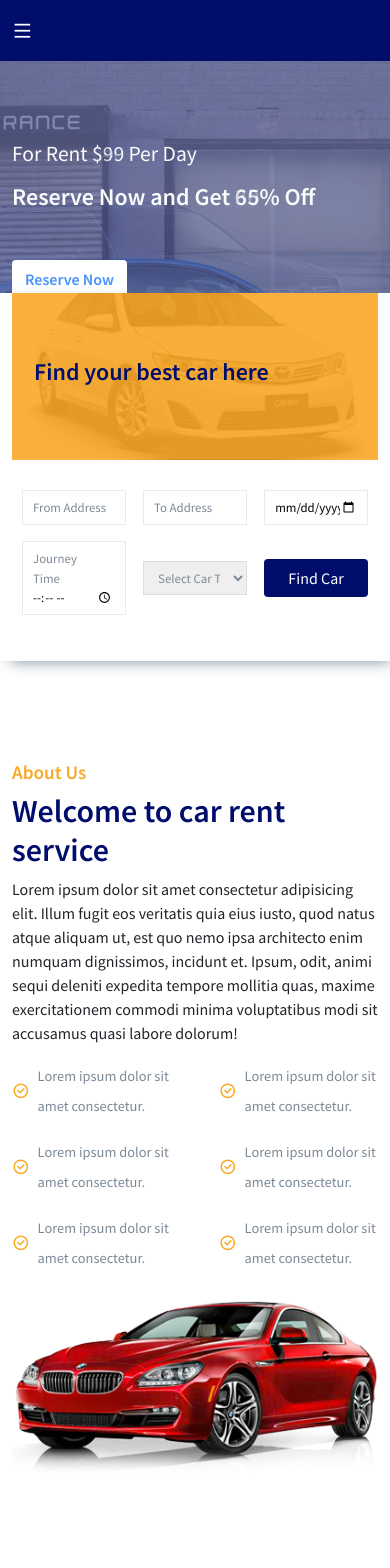
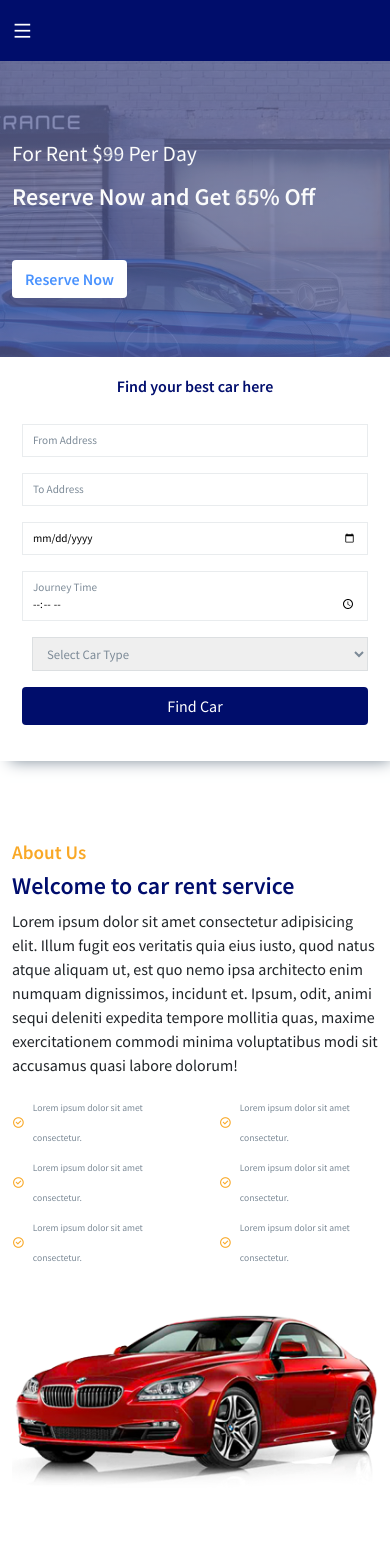
Before and after one commit to webdevifti/react-car-rental-website, a React (Create React App) app: page /home in a window 390 px wide. Shown: the top 1568 px of the page. Built offline with nearby package versions, Linux system fonts and the light colour scheme.

Commit message:
responsiveness

```diff
--- a/src/components/UI/AboutSection.jsx
+++ b/src/components/UI/AboutSection.jsx
@@ -6,7 +6,7 @@ import aboutImg from '../../assets/all-images/cars-img/bmw-offer.png';
 
 const AboutSection = () => {
   return (
-    <section>
+    <section className='about__section'>
         <Container>
             <Row>
                 <Col lg="6" md="6">
--- a/src/components/UI/BecomeDriverSection.jsx
+++ b/src/components/UI/BecomeDriverSection.jsx
@@ -7,7 +7,7 @@ const BecomeDriverSection = () => {
     <section className='become__driver'>
         <Container>
             <Row>
-                <Col lg="6" md="6" sm="12">
+                <Col lg="6" md="6" sm="12" className='become__driver-img'>
                     <img src={driverImg} alt="" className='w-100' />
                 </Col>
                 <Col lg="6" md="6" sm="12">
--- a/src/components/UI/BlogList.jsx
+++ b/src/components/UI/BlogList.jsx
@@ -16,7 +16,7 @@ const BlogList = () => {
 const BlogItem = ({ item }) => {
     const {imgUrl,title,slug,author,date,description,time} = item
 
-    return <Col lg="4" md="4" sm="6">
+    return <Col lg="4" md="4" sm="6" className='blog__item__boxs'>
         <div className="blog__item">
             <img src={imgUrl} alt="" className='w-100' />
             <div className="blog__info">
--- a/src/styles/about-section.css
+++ b/src/styles/about-section.css
@@ -5,3 +5,31 @@
     color: #f9a826;
     font-size: 1.1rem;
 }
+
+@media only screen  and (max-width: 992px){
+    .about__section-content h2{
+        font-size: 1.5rem;
+    }
+    .about__section-item{
+        column-gap: 3rem;
+    }
+    .about__section-item p{
+        font-size: 0.6rem;
+        margin-bottom: 0;
+    }
+
+    .section__description i{
+        font-size: 0.8rem !important;
+    }
+}
+
+@media only screen  and (max-width: 768px){
+    .about__img{
+        margin-top: 30px;
+    }
+}
+@media only screen  and (max-width: 576px){
+    .about__section{
+        margin-top: 280px;
+    }
+}
--- a/src/styles/become-driver.css
+++ b/src/styles/become-driver.css
@@ -18,3 +18,33 @@
     color: #fff;
     line-height: 65px;
 }
+
+@media only screen  and (max-width: 992px){
+    .become__driver-title{
+        font-size: 1.5rem;
+        line-height: 3rem;
+    }
+}
+
+@media only screen  and (max-width: 768px){
+    .become__driver{
+        padding: 50px 0px;
+    }
+
+    .become__driver-title{
+        font-size: 1.3rem;
+        line-height: 2.5rem;
+    }
+
+    .become__driver-btn{
+        font-size: 0.8rem !important;
+    }
+}
+@media only screen  and (max-width: 576px){
+    .become__driver-img{
+        display: none;
+    }
+    .become__driver{
+        text-align: center;
+    }
+}
--- a/src/styles/blog-list.css
+++ b/src/styles/blog-list.css
@@ -36,3 +36,29 @@
 .blog__title:hover{
     color: #f9a826;
 }
+
+
+@media only screen  and (max-width: 768px){
+    .blog__time{
+        padding-top: 5px !important;
+    }
+    .blog__time span{
+        font-size: 0.7rem;
+    }
+
+    .read__more-btn{
+        font-size: 0.7rem;
+    }
+    .blog__info p{
+        font-size: 0.7rem;
+        line-height: 1.5rem;
+        margin-top: 10px;
+    }
+}
+
+
+@media only screen  and (max-width: 576px){
+    .blog__item__boxs{
+        margin-bottom: 20px;
+    }
+}
--- a/src/styles/car-item.css
+++ b/src/styles/car-item.css
@@ -35,3 +35,45 @@
     font-size: 1.2rem;
     font-weight: 600;
 }
+
+@media only screen and (max-width: 992px){
+    .car__item h4{
+        font-size: 1.1rem;
+        margin-bottom: 0;
+    }
+    .car__item h6{
+        font-size: 1rem;
+        margin-top: 10px;
+    }
+
+    .car__item-info{
+        flex-wrap: wrap;
+    }
+    .car__item-info span{
+        font-size: .8rem;
+        justify-content: space-between;
+    }
+    .car__btn-btn{
+        padding: 5px 10px;
+        font-size: 0.9rem;
+    }
+}
+
+@media only screen and (max-width: 768px){
+    .car__item h4{
+        font-size: 1rem;
+    }
+    .car__item h6{
+        font-size: 0.9rem;
+    }
+    .car__item-info span{
+        font-size: 0.7rem;
+    }
+
+    .car__item-info span i{
+        font-size: 0.9rem;
+    }
+    .car__btn-btn{
+        font-size: 0.8rem;
+    }
+}
--- a/src/styles/find-car-form.css
+++ b/src/styles/find-car-form.css
@@ -91,4 +91,47 @@
         padding: 7px 10px;
         font-size: 0.8rem;
     }
+    .hero__form{
+        bottom: -100px;
+    }
 }
+@media only screen and (max-width: 768px){
+    .find__cars-left{
+        padding-top: 20px;
+        padding-bottom: 0;
+        background: #fff;
+        text-align: center;
+    }
+
+    .form{
+        padding: 20px 10px;
+    }
+
+}
+
+@media only screen and (max-width: 576px){
+    .form__group{
+        width: 100%;
+        margin: auto;
+        margin-bottom: 10px;
+    }
+    .hero__form{
+        bottom: -250px;
+    }
+    .form__group input{
+        font-size: 0.7rem !important;
+    }
+
+    .select__group{
+        width: 100%;
+        padding-left: 10px;
+        font-size: .7rem;
+    }
+    .find__car-btn{
+        font-size: 0.8rem;
+    }
+    .find__cars-left h2{
+        font-size: 1rem;
+    }
+
+}
--- a/src/styles/footer.css
+++ b/src/styles/footer.css
@@ -58,3 +58,20 @@
 .footer__bottom{
     border-top: 1px solid #7c8a972f;
 }
+
+@media only screen  and (max-width: 768px){
+    .footer__logo-content{
+        font-size: 0.8rem;
+    }
+
+    .quick__link,
+    .office__info{
+        font-size: 0.8rem;
+        line-height: 1.5rem;
+    }
+
+    .footer__link-title{
+        font-size: 1rem;
+        margin-top: 15px;
+    }
+}
--- a/src/styles/service-list.css
+++ b/src/styles/service-list.css
@@ -12,3 +12,10 @@
 .service__item h6:hover{
     color: #f9a826;
 }
+
+
+@media only screen  and (max-width: 768px){
+    .service__item h6{
+        font-size: 1.1rem;
+    }
+}
--- a/src/styles/testimonial.css
+++ b/src/styles/testimonial.css
@@ -0,0 +1,18 @@
+@media only screen  and (max-width: 768px){
+    .testimonial p{
+        font-size: 0.8rem;
+        line-height: 1.5rem;
+    }
+
+    .testimonial h6{
+        font-size: 1rem;
+    }
+}
+
+@media only screen  and (max-width: 576px){
+    .testimonial img{
+        width: 60px Im !important;
+        height: 60px !important;
+        object-fit: cover;
+    }
+}
```
Also changed, not shown: src/styles/hero-slider.css (line endings or trailing spaces).
